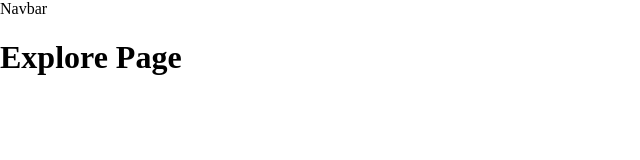
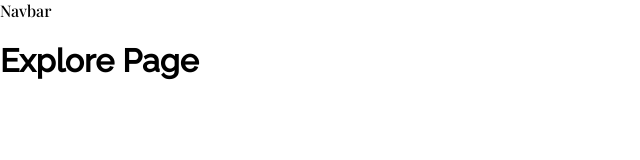
Before and after one commit to WildCodeSchool/remotefr-js-0920-p3-okf-cites-front, a React (Create React App) app: page / in a window 1280 px wide. Shown: the top 160 px of the page, without its empty margins (0-640 px from the left). Built offline with nearby package versions, Linux system fonts and the light colour scheme; a web font is replaced by a local one.

Commit message:
Setup fonts

```diff
--- a/src/index.css
+++ b/src/index.css
@@ -1,3 +1,10 @@
+@import url('https://fonts.googleapis.com/css2?family=Playfair+Display:wght@500&family=Raleway:wght@500&family=Rye&display=swap');
+/*
+font-family: 'Raleway', sans-serif;
+font-family: 'Playfair Display', serif;
+font-family: 'Rye', cursive;
+*/
+
 :root {
   --primary: #33375f;
   --success: #1a771f;
@@ -17,4 +24,14 @@
 
 body {
   margin: 0;
+  font-family: 'Playfair Display', serif;
 }
+
+h1,
+h2,
+h3,
+h4,
+h5,
+h6 {
+  font-family: 'Raleway', sans-serif;
+}
```
Also changed, not shown: 1 other file (tests, documents, lock files or other folders).
